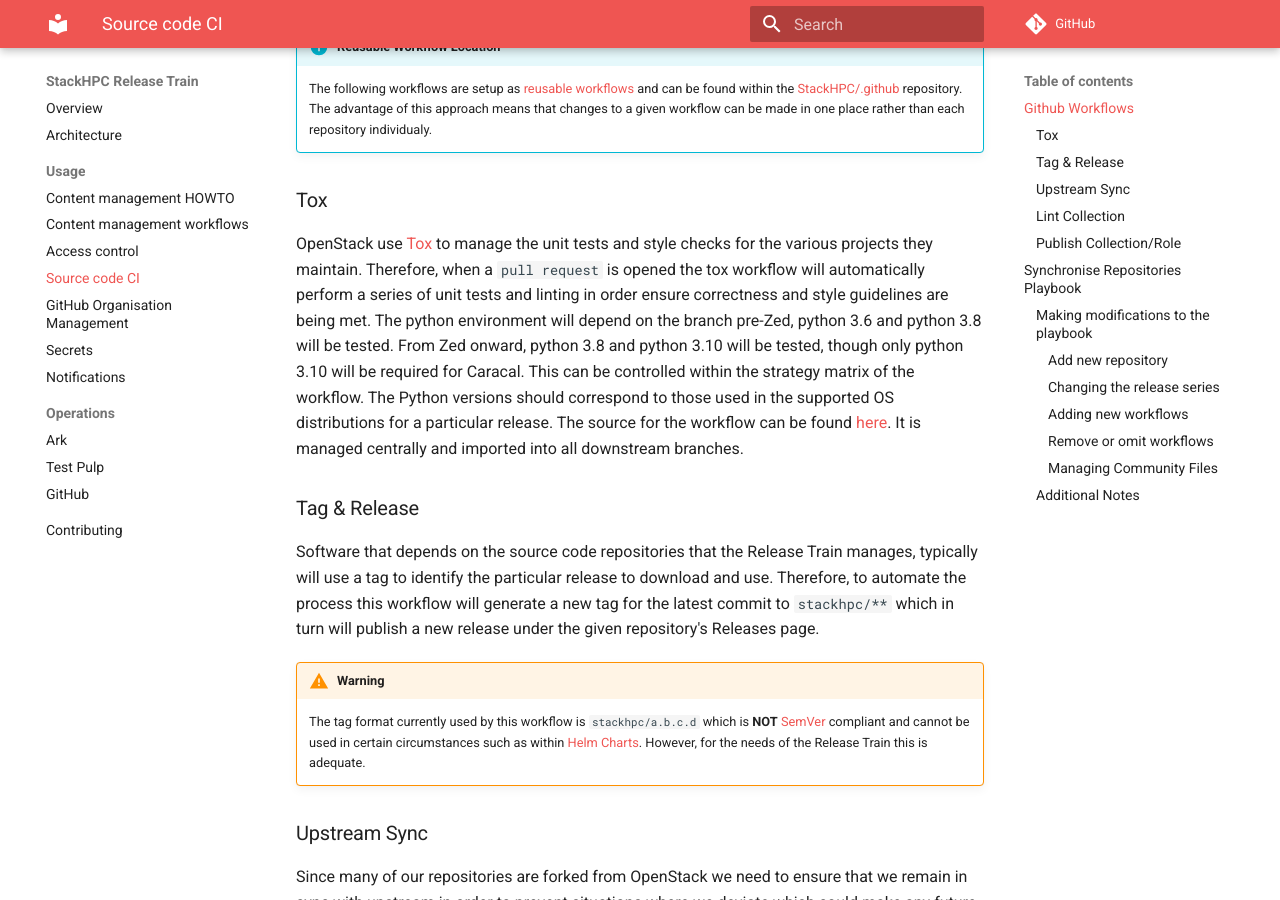
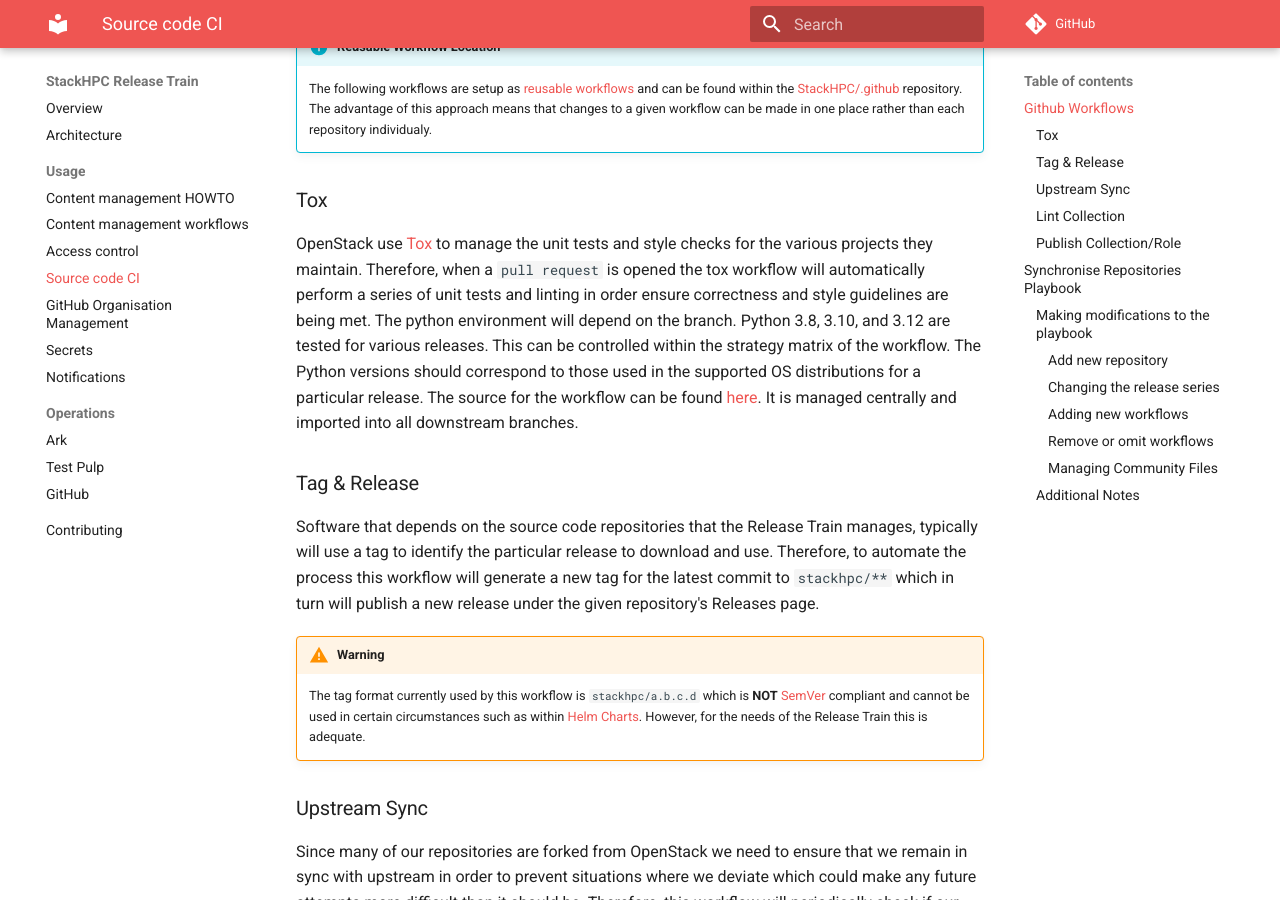
Before and after one commit to stackhpc/stackhpc-release-train, an MkDocs documentation site: the page built from docs/usage/source-code-ci.md, in a window 1280 px wide and 900 px high, scrolled down 956 px. Built offline with MkDocs 1.6.1 and Material for MkDocs 9.7.7, drawn with Linux system fonts in a browser that asks for light colours; comment, search, counter and statistics services are not loaded.

Commit message:
Remove Python 3.6 support

```diff
--- a/docs/usage/source-code-ci.md
+++ b/docs/usage/source-code-ci.md
@@ -27,7 +27,7 @@ The table below contains the different workflows with a description of each and
 
 OpenStack use [Tox](https://wiki.openstack.org/wiki/Testing) to manage the unit tests and style checks for the various projects they maintain.
 Therefore, when a `pull request` is opened the tox workflow will automatically perform a series of unit tests and linting in order ensure correctness and style guidelines are being met.
-The python environment will depend on the branch pre-Zed, python 3.6 and python 3.8 will be tested. From Zed onward, python 3.8 and python 3.10 will be tested, though only python 3.10 will be required for Caracal.
+The python environment will depend on the branch. Python 3.8, 3.10, and 3.12 are tested for various releases.
 This can be controlled within the strategy matrix of the workflow.
 The Python versions should correspond to those used in the supported OS distributions for a particular release.
 The source for the workflow can be found [here](https://github.com/stackhpc/.github/blob/main/.github/workflows/tox.yml).
```
Also changed, not shown: 1 other file.
